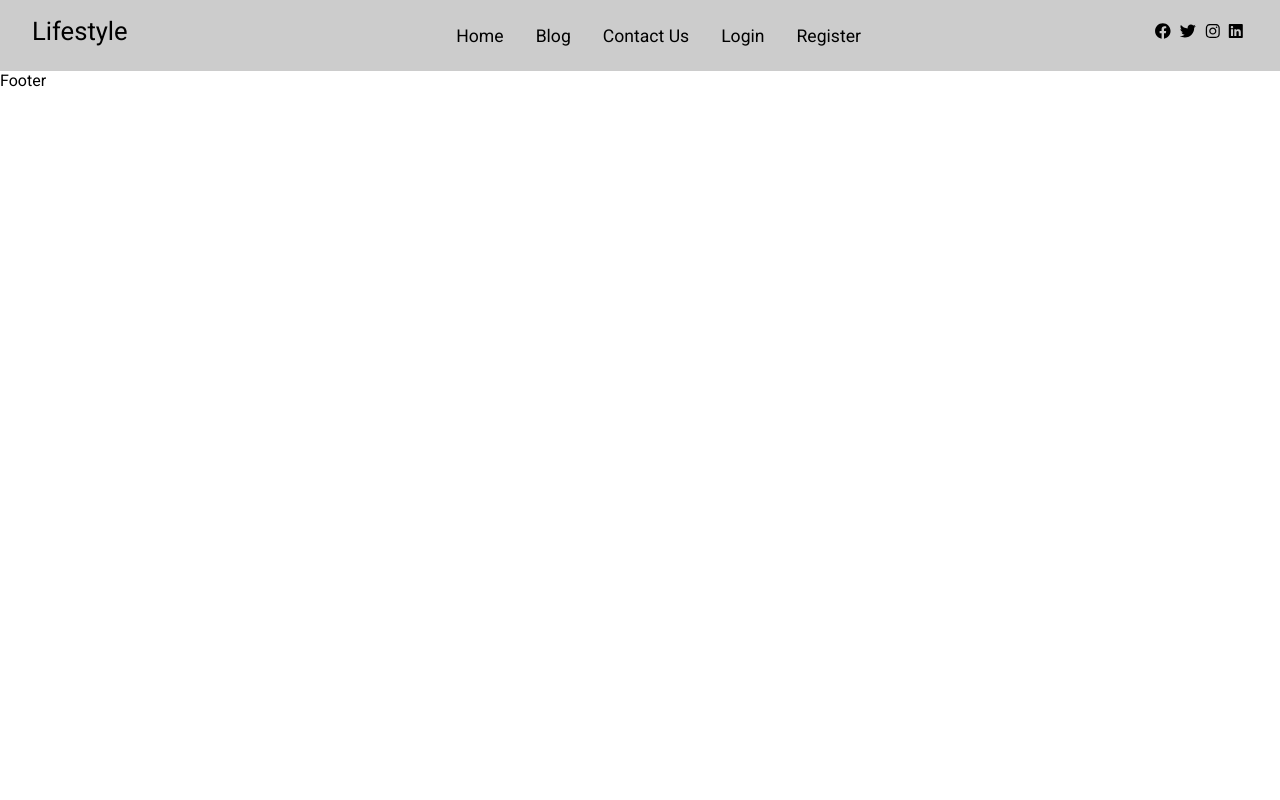
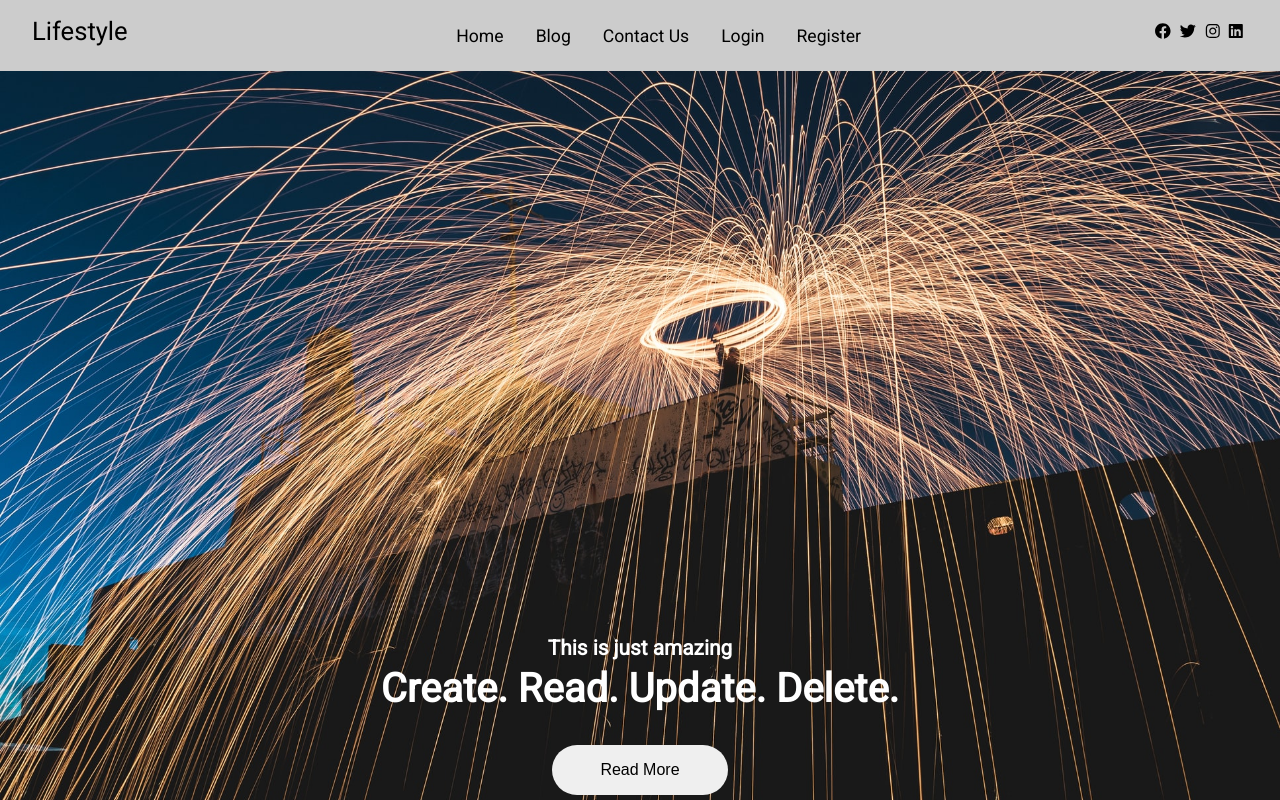
Before and after one commit to RadoslavPavlinchov/mern-lifestyle-blog, a React (Create React App) app in the folder client/: page / in a window 1280 px wide. Shown: the top 800 px of the page. Built offline with nearby package versions, Linux system fonts and the light colour scheme.

Commit message:
feat: completed the main/landing page

```diff
--- a/client/src/App.js
+++ b/client/src/App.js
@@ -2,6 +2,7 @@ import React from 'react';
 import './App.css';
 import Navigation from './components/navigation';
 import Footer from './components/footer';
+import Main from './components/main/main-page'
 
 import { library } from '@fortawesome/fontawesome-svg-core';
 import { faFacebook, faTwitter, faInstagram, faLinkedin } from '@fortawesome/free-brands-svg-icons';
@@ -13,6 +14,7 @@ function App() {
     <div className="App">
 
       <Navigation />
+      <Main />
       <Footer />
 
     </div>
--- /dev/null
+++ b/client/src/components/main/main-page/index.js
@@ -0,0 +1,18 @@
+import React from 'react';
+import styles from './index.module.css'
+
+const Main = () => {
+    return(
+        <main>
+            <section className={styles.siteTitle}>
+                <div className={styles.siteBackground}>
+                    <h3>This is just amazing</h3>
+                    <h1>Create. Read. Update. Delete.</h1>
+                    <button className={styles.btn}>Read More</button>
+                </div>
+            </section>
+        </main>
+    )
+}
+
+export default Main;
--- /dev/null
+++ b/client/src/components/main/main-page/index.module.css
@@ -0,0 +1,32 @@
+.siteTitle {
+    background: url('../../../images/photo-1524046661702-8dde9f762203.jpg');
+    background-size: cover;
+    height: 110vh;
+    display: flex;
+    justify-content: center;
+}
+
+.siteBackground {
+    padding-top: 35rem;
+    text-align: center;
+    color: #fff;
+}
+
+h1, h3 {
+    margin: .3rem;
+}
+
+.btn {
+    margin: 1.8rem;
+    border: none;
+    border-radius: 2rem;
+    padding: 1rem 3rem;
+    font-size: 1rem;
+    cursor: pointer;
+}
+
+.btn:hover {
+    background: transparent;
+    border: 1px solid #fff;
+    color: #fff;
+}
--- a/client/src/index.css
+++ b/client/src/index.css
@@ -16,6 +16,20 @@ ul {
   list-style-type: none;
 }
 
+h1 {
+  font-size: 2.5rem;
+}
+
+h3 {
+  font-size: 1.3rem;
+}
+
+/* button.btn {
+  border: none;
+  border-radius: 2rem;
+  padding: 1rem 3rem;
+} */
+
 /* .flex-row {
   display: flex;
   flex-direction: row;
```
Also changed, not shown: client/src/images/photo-1524046661702-8dde9f762203.jpg (added).
